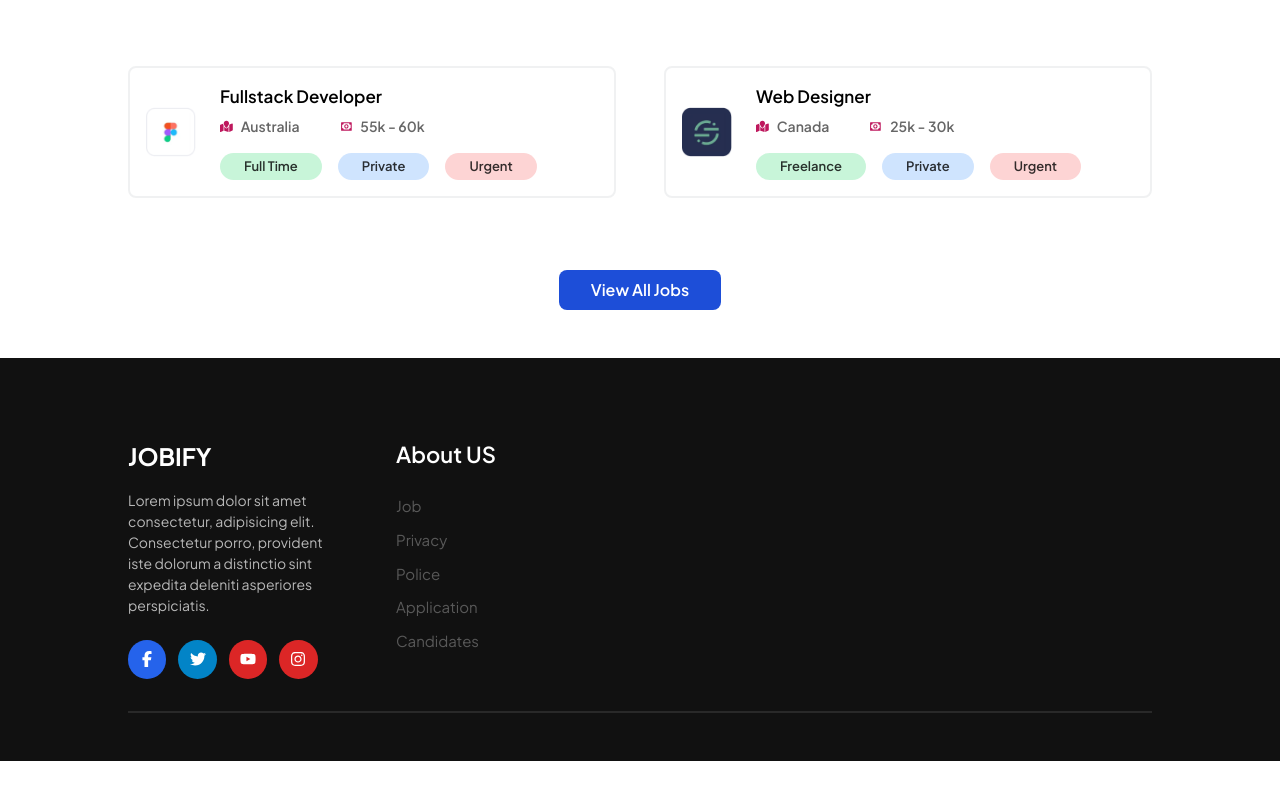
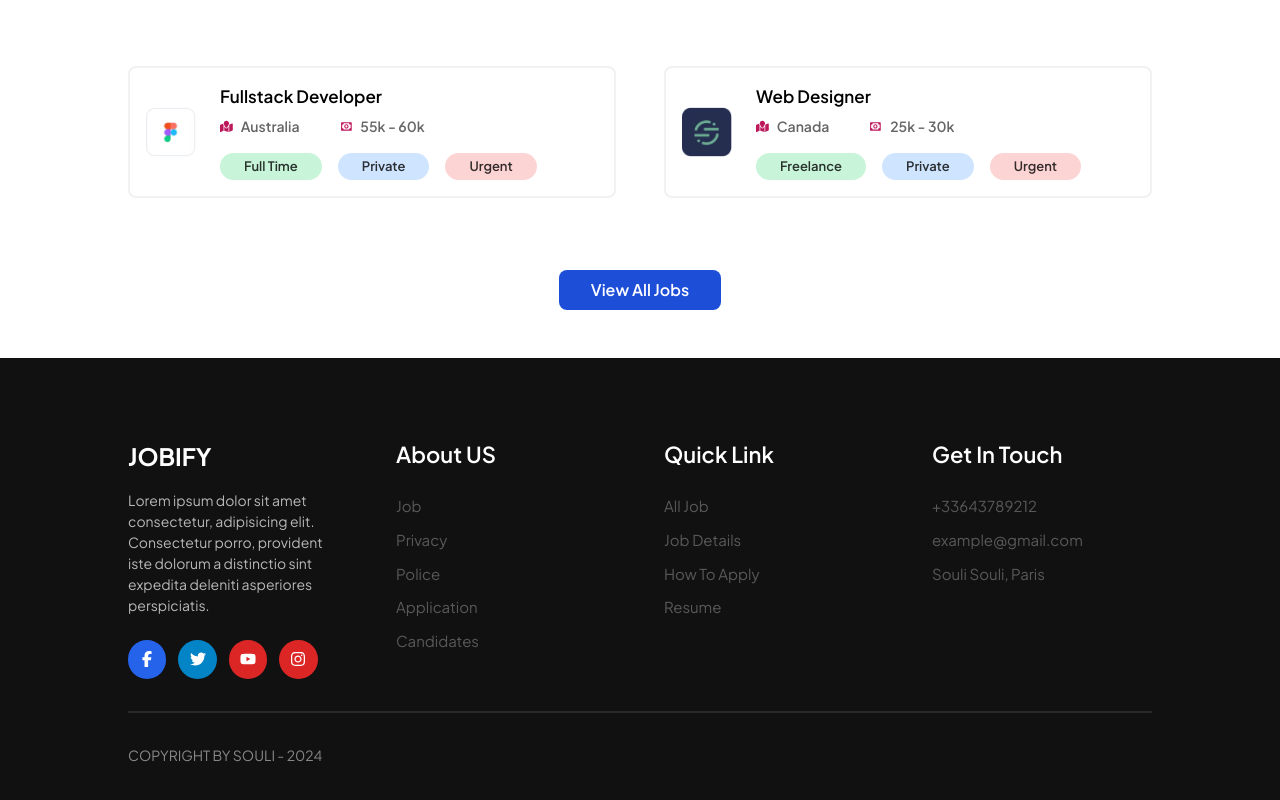
Before and after one commit to moonspark78/Job_Portal_NextJS-, a Next.js app: page / in a window 1280 px wide. Shown: the part 1965-2765 px from the top of the page. Before the commit the page ends 2726 px from the top, so only its background shows below. Built offline with nearby package versions, Linux system fonts and the light colour scheme; no server answers.

Commit message:
:art:  done with the  footer  section  :art:

```diff
--- a/app/components/Home/Footer.tsx
+++ b/app/components/Home/Footer.tsx
@@ -4,7 +4,7 @@ import { FaFacebookF, FaInstagram, FaTwitter, FaYoutube } from 'react-icons/fa6'
 const Footer = () => {
   return (
     <div className='pt-[5rem] pb-[3rem] bg-[#111111]'>
-        <div className='w-[80%] mx-auto grid grid-cols-1 md:grid-cols-2 lg:grid-cols-3 xl:grid-cols-4 gap-[3rem]
+        <div className='w-[80%] mx-auto grid grid-cols-1 md:grid-cols-2 lg:grid-cols-4  gap-[3rem]
         items-start pb-[2rem] border-b-2 border-white border-opacity-10'>
             {/* 1st part of the footer */}
             <div>
@@ -51,7 +51,38 @@ const Footer = () => {
                 </p>
             </div>
             {/* 3rd part of footer */}
+            <div>
+                <h1 className='text-[22px] w-fit text-white font-semibold mb-[1.5rem]'>Quick Link</h1>
+                <p className='text-[15px] w-fit text-white hover:text-yellow-300 cursor-pointer text-opacity-30 mb-[0.7rem]'>
+                    All Job
+                </p>
+                <p className='text-[15px] w-fit text-white hover:text-yellow-300 cursor-pointer text-opacity-30 mb-[0.7rem]'>
+                    Job Details
+                </p>
+                <p className='text-[15px] w-fit text-white hover:text-yellow-300 cursor-pointer text-opacity-30 mb-[0.7rem]'>
+                    How To Apply
+                </p>
+                <p className='text-[15px] w-fit text-white hover:text-yellow-300 cursor-pointer text-opacity-30 mb-[0.7rem]'>
+                    Resume
+                </p>
+            </div>
+            {/* 4fth part of footer */}
+            <div>
+                <h1 className='text-[22px] w-fit text-white font-semibold mb-[1.5rem]'>Get In Touch</h1>
+                <p className='text-[15px] w-fit text-white hover:text-yellow-300 cursor-pointer text-opacity-30 mb-[0.7rem]'>
+                    +33643789212
+                </p>
+                <p className='text-[15px] w-fit text-white hover:text-yellow-300 cursor-pointer text-opacity-30 mb-[0.7rem]'>
+                    example@gmail.com
+                </p>
+                <p className='text-[15px] w-fit text-white hover:text-yellow-300 cursor-pointer text-opacity-30 mb-[0.7rem]'>
+                    Souli Souli, Paris
+                </p>
+            </div>
         </div>
+        <h1 className='mt-[2rem] text-[14px] w-[80%] mx-auto text-white opacity-50'>
+            COPYRIGHT BY SOULI - 2024
+        </h1>
     </div>
   )
 }
```
